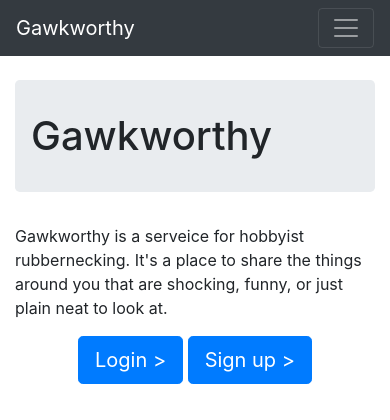
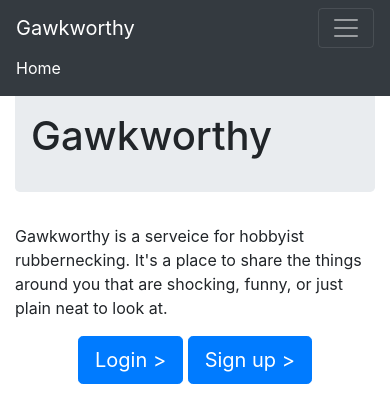
Before and after one commit to jrutkauskas/gawkworthy-backend, a Flask app: page / in a window 390 px wide. Shown: the top 420 px of the page. Run offline with Flask 2, Linux system fonts and the light colour scheme; parts of the project's set-up code (start-up, migrations or seed data) failed here and were passed over; some libraries are stand-ins or nearby versions.

Commit message:
mobile fix

```diff
--- a/templates/base.html
+++ b/templates/base.html
@@ -10,6 +10,24 @@
 <!-- Latest compiled JavaScript -->
 <script src="https://maxcdn.bootstrapcdn.com/bootstrap/3.4.0/js/bootstrap.min.js"></script>
 <meta name="viewport" content="width=device-width, initial-scale=1">
+
+<style>
+	.navbar-collapse.collapse {
+  display: block!important;
+}
+
+.navbar-nav>li, .navbar-nav {
+  float: left !important;
+}
+
+.navbar-nav.navbar-right:last-child {
+  margin-right: -15px !important;
+}
+
+.navbar-right {
+  float: right!important;
+}
+</style>
 		{% block head %} {% endblock %}
 	</head>
 	<body>
```
